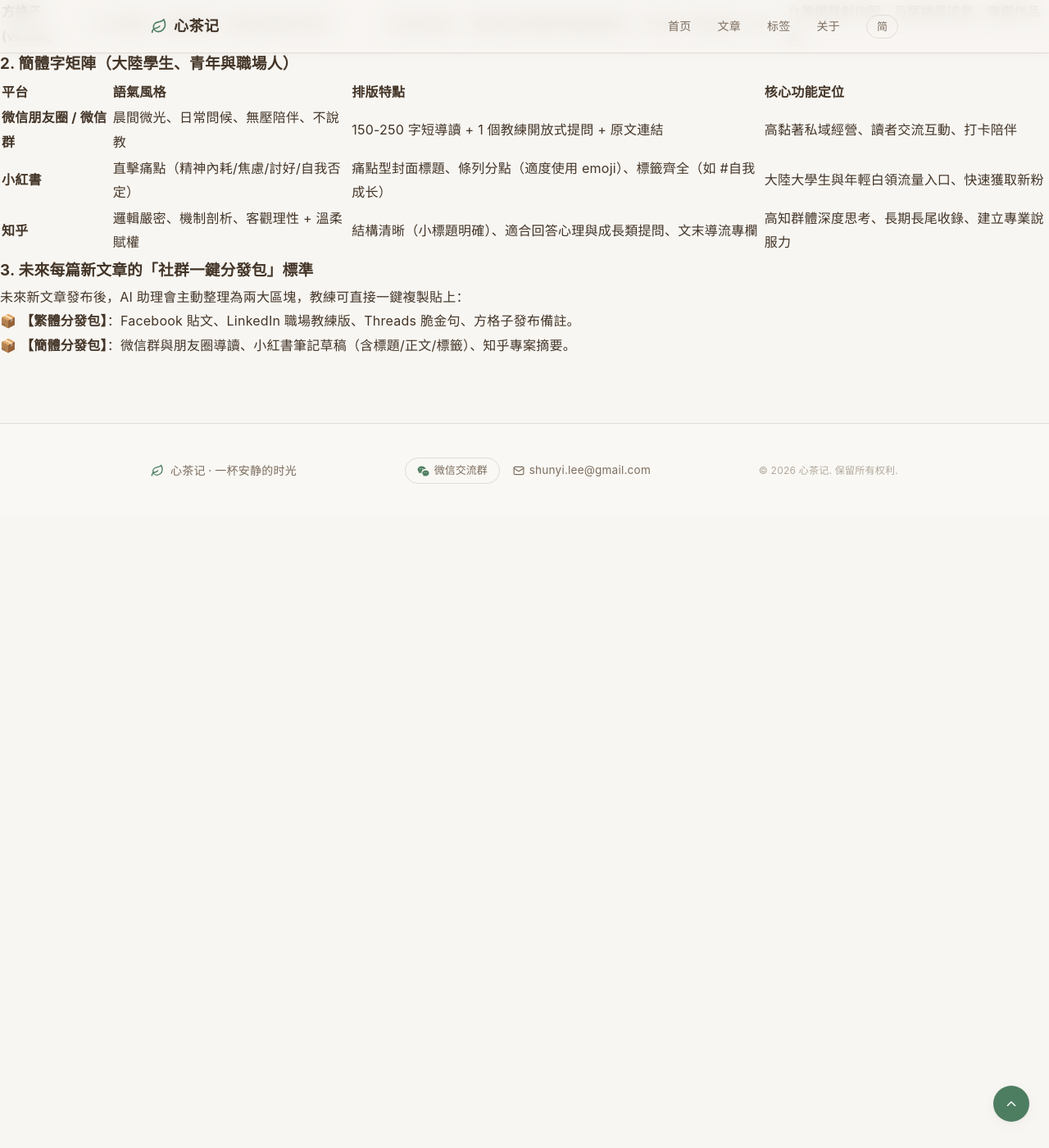
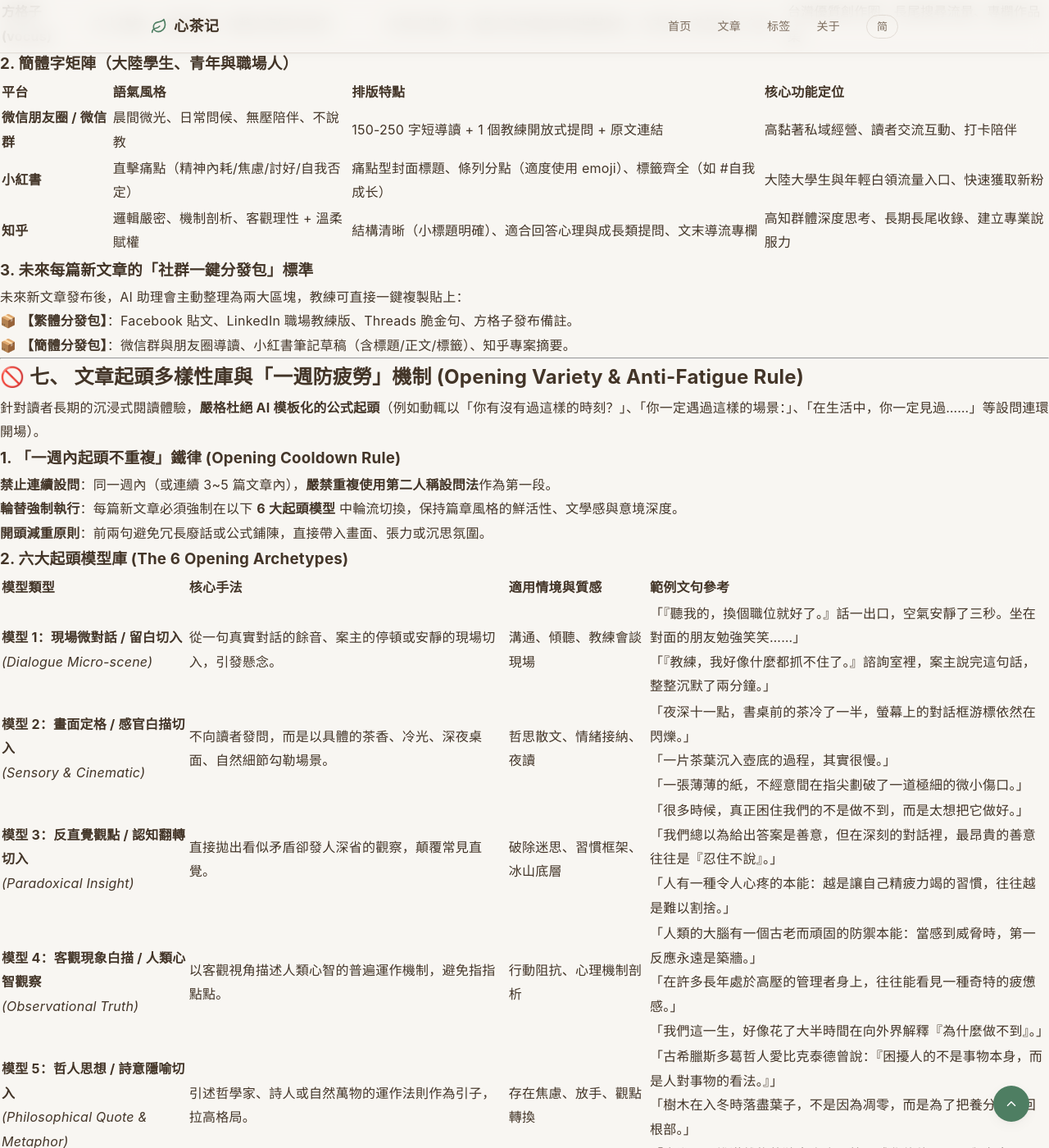
Before and after one commit to coachsunny/blog, a Jekyll site: the page built from COACHING_STYLE_GUIDE.md, in a window 1280 px wide and 1400 px high, scrolled down 4334 px. Shown: the whole window at 82% size. Built offline with Jekyll 4.4.1, drawn with Linux system fonts in a browser that asks for light colours; our own code applies the rules of GitHub Pages for plain Markdown files; before the commit the page ends 4964 px from its top, so only the background shows below that; some of the changed text lies outside the part shown.

Commit message:
建立文章起頭多樣性規範與一週防疲勞機制，優化近期連載文章開頭排版

```diff
--- a/COACHING_STYLE_GUIDE.md
+++ b/COACHING_STYLE_GUIDE.md
@@ -21,7 +21,7 @@ Sunny 作為 ICF-ACC 專業教練，部落格文章的核心精神是**「夥伴
 
 * ❌ **說教字眼**：「你應該要學會...」、「你必須明白...」、「聽我的沒錯...」、「這就是做人的道理...」
 * ✅ **教練式探索**：
-  * 「你有沒有遇過這樣的時刻...」
+  * 「在放慢腳步的時刻，我們往往能看見...」
   * 「在教練室裡，我常常看見這個有趣的現象...」
   * 「如果我們暫停一下，往更深處看，那個情緒想保護你什麼？」
   * 「這沒有對錯，只是過去的某個保護機制在發揮作用。」
@@ -193,3 +193,31 @@ flowchart TD
 未來新文章發布後，AI 助理會主動整理為兩大區塊，教練可直接一鍵複製貼上：
 * 📦 **【繁體分發包】**：Facebook 貼文、LinkedIn 職場教練版、Threads 脆金句、方格子發布備註。
 * 📦 **【簡體分發包】**：微信群與朋友圈導讀、小紅書筆記草稿（含標題/正文/標籤）、知乎專案摘要。
+
+---
+
+## 🚫 七、 文章起頭多樣性庫與「一週防疲勞」機制 (Opening Variety & Anti-Fatigue Rule)
+
+針對讀者長期的沉浸式閱讀體驗，**嚴格杜絕 AI 模板化的公式起頭**（例如動輒以「你有沒有過這樣的時刻？」、「你一定遇過這樣的場景：」、「在生活中，你一定見過……」等設問連環開場）。
+
+### 1. 「一週內起頭不重複」鐵律 (Opening Cooldown Rule)
+* **禁止連續設問**：同一週內（或連續 3~5 篇文章內），**嚴禁重複使用第二人稱設問法**作為第一段。
+* **輪替強制執行**：每篇新文章必須強制在以下 **6 大起頭模型** 中輪流切換，保持篇章風格的鮮活性、文學感與意境深度。
+* **開頭減重原則**：前兩句避免冗長廢話或公式鋪陳，直接帶入畫面、張力或沉思氛圍。
+
+### 2. 六大起頭模型庫 (The 6 Opening Archetypes)
+
+| 模型類型 | 核心手法 | 適用情境與質感 | 範例文句參考 |
+| :--- | :--- | :--- | :--- |
+| **模型 1：現場微對話 / 留白切入**<br>*(Dialogue Micro-scene)* | 從一句真實對話的餘音、案主的停頓或安靜的現場切入，引發懸念。 | 溝通、傾聽、教練會談現場 | 「『聽我的，換個職位就好了。』話一出口，空氣安靜了三秒。坐在對面的朋友勉強笑笑……」<br>「『教練，我好像什麼都抓不住了。』諮詢室裡，案主說完這句話，整整沉默了兩分鐘。」 |
+| **模型 2：畫面定格 / 感官白描切入**<br>*(Sensory & Cinematic)* | 不向讀者發問，而是以具體的茶香、冷光、深夜桌面、自然細節勾勒場景。 | 哲思散文、情緒接納、夜讀 | 「夜深十一點，書桌前的茶冷了一半，螢幕上的對話框游標依然在閃爍。」<br>「一片茶葉沉入壺底的過程，其實很慢。」<br>「一張薄薄的紙，不經意間在指尖劃破了一道極細的微小傷口。」 |
+| **模型 3：反直覺觀點 / 認知翻轉切入**<br>*(Paradoxical Insight)* | 直接拋出看似矛盾卻發人深省的觀察，顛覆常見直覺。 | 破除迷思、習慣框架、冰山底層 | 「很多時候，真正困住我們的不是做不到，而是太想把它做好。」<br>「我們總以為給出答案是善意，但在深刻的對話裡，最昂貴的善意往往是『忍住不說』。」<br>「人有一種令人心疼的本能：越是讓自己精疲力竭的習慣，往往越是難以割捨。」 |
+| **模型 4：客觀現象白描 / 人類心智觀察**<br>*(Observational Truth)* | 以客觀視角描述人類心智的普遍運作機制，避免指指點點。 | 行動阻抗、心理機制剖析 | 「人類的大腦有一個古老而頑固的防禦本能：當感到威脅時，第一反應永遠是築牆。」<br>「在許多長年處於高壓的管理者身上，往往能看見一種奇特的疲憊感。」<br>「我們這一生，好像花了大半時間在向外界解釋『為什麼做不到』。」 |
+| **模型 5：哲人思想 / 詩意隱喻切入**<br>*(Philosophical Quote & Metaphor)* | 引述哲學家、詩人或自然萬物的運作法則作為引子，拉高格局。 | 存在焦慮、放手、觀點轉換 | 「古希臘斯多葛哲人愛比克泰德曾說：『困擾人的不是事物本身，而是人對事物的看法。』」<br>「樹木在入冬時落盡葉子，不是因為凋零，而是為了把養分安頓回根部。」<br>「走進一間堆滿雜物的狹窄倉庫，第一感覺往往是逼仄與窒息……」 |
+| **模型 6：身心覺受 / 落地共振切入**<br>*(Somatic & Grounding)* | 直接邀請讀者回到此刻的身體感受，創造即時的停頓與連結。 | 焦慮釋放、深層覺察、呼吸練習 | 「試著在讀到這句話時，稍微放鬆一下你正咬緊的後臼齒與不自覺縮緊的雙肩。」<br>「當緊繃感攀升到頂點時，身體往往比大腦更早發出警報。」 |
+
+### 3. 發布前「開頭 3 秒檢核表」
+在任何文章或社群文案定稿前，必須自問：
+1. [ ] 這篇文章的第一句是否又是「你有沒有...」或「你一定遇過...」？如果是，立即改寫！
+2. [ ] 過去 7 天內發布的文章中，是否有使用過同一種起頭模型？
+3. [ ] 前兩行是否能在 3 秒內創造出畫面感、好奇心或安定的力量？
```
Also changed, not shown: _posts/2026-10-07-expanding-perspective.md (+1 -3 lines), _posts/2026-10-08-coaching-core-self-awareness.md (+4 -7 lines), _posts/2026-10-09-coaching-core-values-and-beliefs.md (+6 -6 lines).
